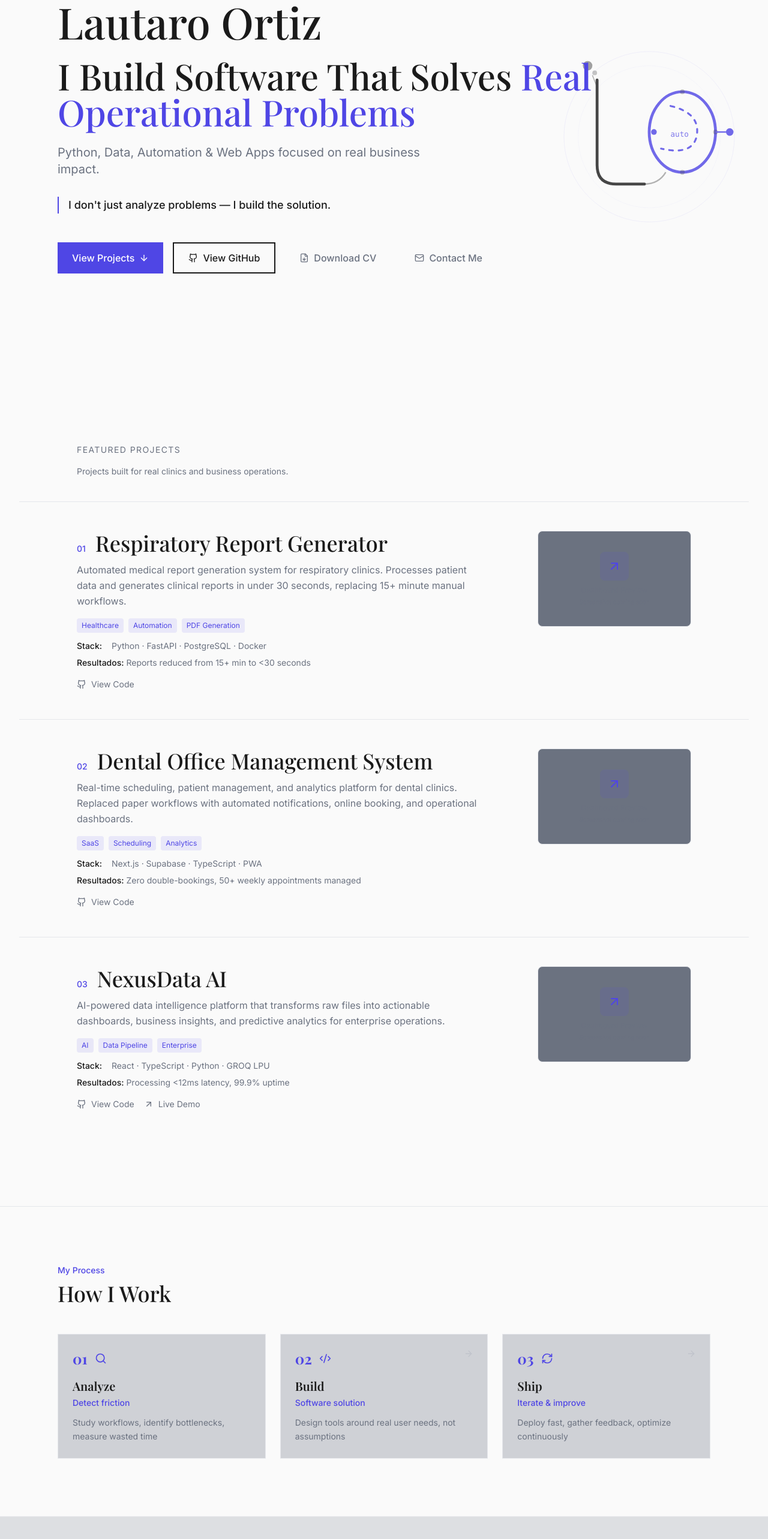
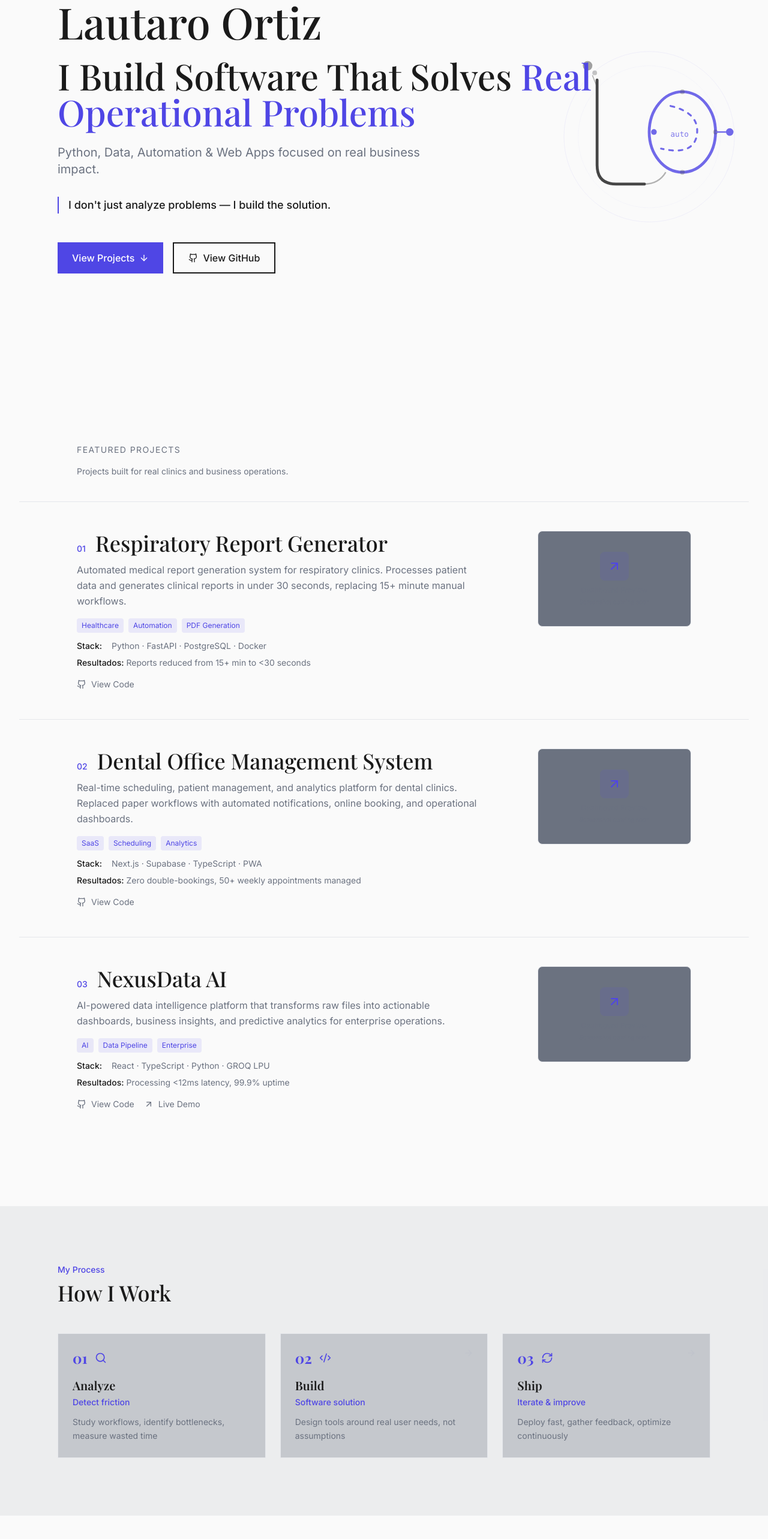
Before and after one commit to tonysoprano33/portfolio-lautaro-ortiz, a Next.js app: page / in a window 1280 px wide. Shown: the part 172-2738 px from the top of the page at 60% size. Built offline with nearby package versions, Linux system fonts and the light colour scheme.

Commit message:
Simplify Hero to 2 CTAs, fix background color alternation between sections

```diff
--- a/src/components/Credibility.tsx
+++ b/src/components/Credibility.tsx
@@ -25,11 +25,11 @@ const metrics = [
 
 export default function Credibility() {
   return (
-    <section className="py-16 sm:py-24 px-6 sm:px-12 lg:px-24 bg-foreground text-background">
+    <section className="py-16 sm:py-24 px-6 sm:px-12 lg:px-24 bg-muted/30">
       <div className="max-w-6xl mx-auto">
         <div className="mb-12">
-          <p className="text-background/50 text-sm font-medium mb-2">Impact</p>
-          <h2 className="font-display text-3xl sm:text-4xl font-medium text-background">
+          <p className="text-accent text-sm font-medium mb-2">Impact</p>
+          <h2 className="font-display text-3xl sm:text-4xl font-medium">
             Results That Matter
           </h2>
         </div>
@@ -40,10 +40,10 @@ export default function Credibility() {
               <p className="font-display text-4xl sm:text-5xl font-bold text-accent mb-2">
                 {metric.value}
               </p>
-              <p className="text-background/80 text-sm font-medium mb-1">
+              <p className="text-foreground text-sm font-medium mb-1">
                 {metric.label}
               </p>
-              <p className="text-background/50 text-xs">
+              <p className="text-muted-foreground text-xs">
                 {metric.context}
               </p>
             </div>
--- a/src/components/Hero.tsx
+++ b/src/components/Hero.tsx
@@ -1,6 +1,6 @@
 "use client";
 
-import { ArrowDown, FileDown, Mail, Github } from "lucide-react";
+import { ArrowDown, Github } from "lucide-react";
 
 export default function Hero() {
   return (
@@ -111,21 +111,6 @@ export default function Hero() {
             <Github className="w-4 h-4" />
             View GitHub
           </a>
-          <a
-            href="/cv-lautaro-ortiz.pdf"
-            download
-            className="inline-flex items-center gap-2 text-muted-foreground hover:text-foreground px-6 py-3 font-medium transition-colors"
-          >
-            <FileDown className="w-4 h-4" />
-            Download CV
-          </a>
-          <a
-            href="#contact"
-            className="inline-flex items-center gap-2 text-muted-foreground hover:text-foreground px-6 py-3 font-medium transition-colors"
-          >
-            <Mail className="w-4 h-4" />
-            Contact Me
-          </a>
         </div>
       </div>
     </section>
--- a/src/components/HowIWork.tsx
+++ b/src/components/HowIWork.tsx
@@ -28,7 +28,7 @@ const steps = [
 
 export default function HowIWork() {
   return (
-    <section className="py-16 sm:py-24 px-6 sm:px-12 lg:px-24 bg-background border-y border-border">
+    <section className="py-16 sm:py-24 px-6 sm:px-12 lg:px-24 bg-muted/10">
       <div className="max-w-6xl mx-auto">
         <div className="mb-12">
           <p className="text-accent text-sm font-medium mb-2">My Process</p>
--- a/src/components/Skills.tsx
+++ b/src/components/Skills.tsx
@@ -17,7 +17,7 @@ const skillCategories = [
 
 export default function Skills() {
   return (
-    <section className="py-16 sm:py-24 px-6 sm:px-12 lg:px-24 bg-muted/20">
+    <section className="py-16 sm:py-24 px-6 sm:px-12 lg:px-24 bg-background">
       <div className="max-w-5xl mx-auto">
         <div className="mb-10">
           <p className="text-accent text-sm font-medium mb-2">Toolkit</p>
```
